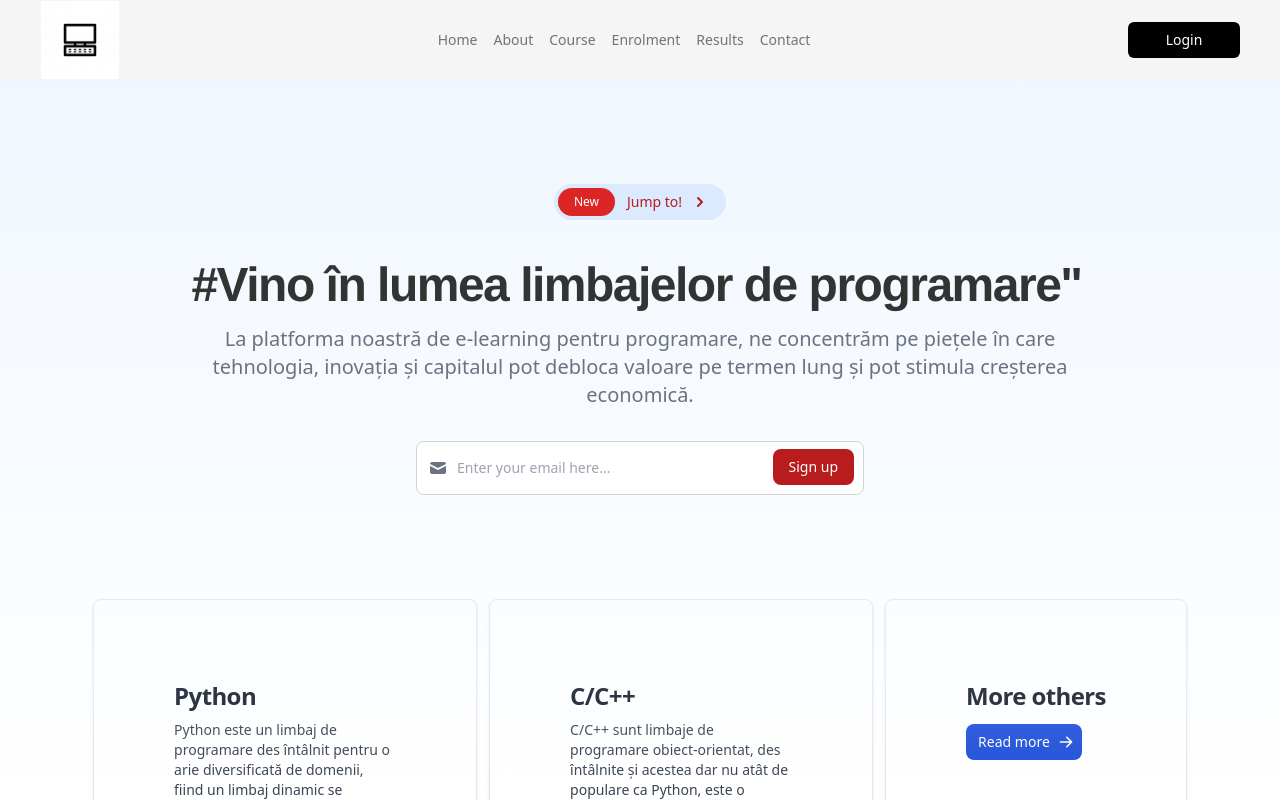
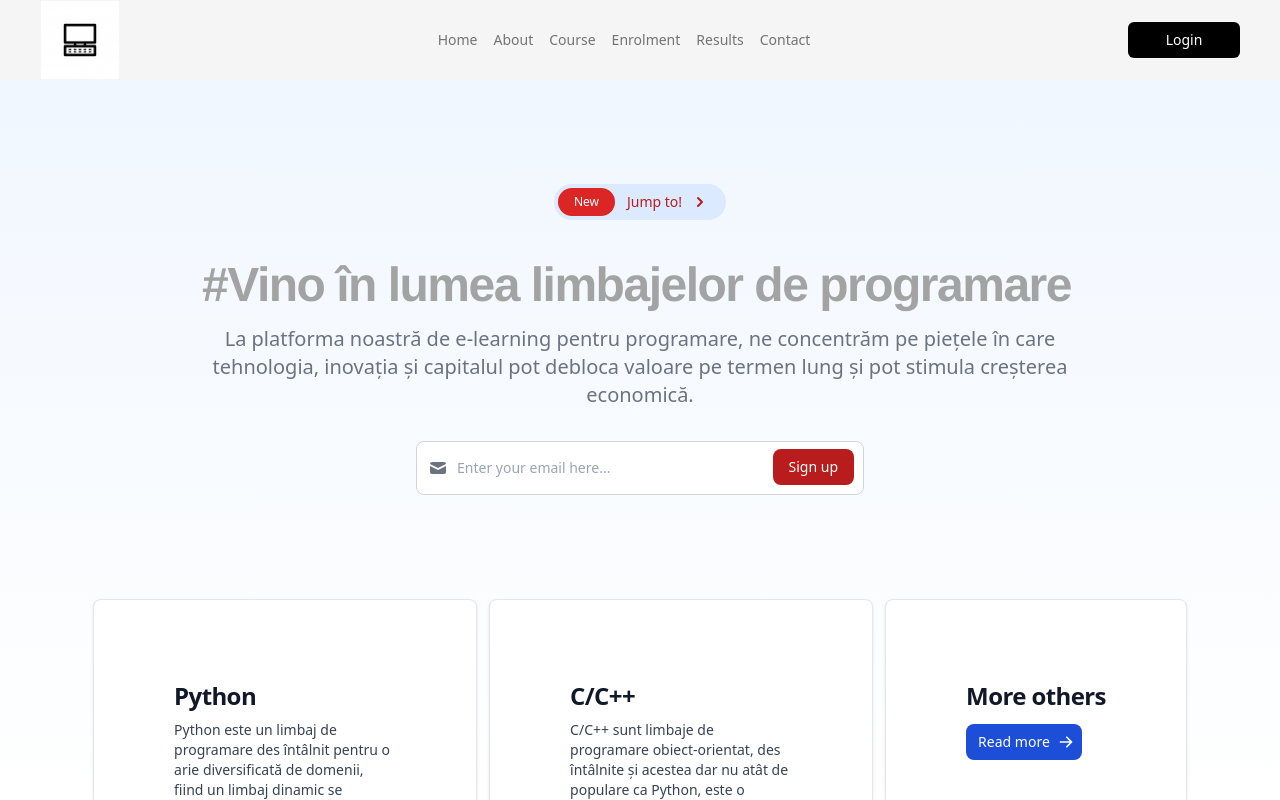
Before and after one commit to amchirica/elearning-typescript, a Next.js app: page / in a window 1280 px wide. Shown: the top 800 px of the page. Built offline with nearby package versions, Linux system fonts and the light colour scheme; no server answers.

Commit message:
fix gradient and text color

```diff
--- a/src/pages/index.tsx
+++ b/src/pages/index.tsx
@@ -29,8 +29,10 @@ const Home = () => {
               ></path>
             </svg>
           </Link>
-          <h1 className="mb-4 text-4xl font-extrabold tracking-tight leading-none text-gray-900 md:text-5xl lg:text-6xl dark:text-white">
-          <span className="text">#Vino în lumea limbajelor de programare"</span>
+          <h1 className="mb-4 text-4xl font-extrabold tracking-tight leading-none md:text-5xl lg:text-6xl">
+            <span className="text text-white">
+              #Vino în lumea limbajelor de programare
+            </span>
           </h1>
           <p className="mb-8 text-lg font-normal text-gray-500 lg:text-xl sm:px-16 lg:px-48 dark:text-gray-200">
             La platforma noastră de e-learning pentru programare, ne concentrăm
@@ -76,7 +78,7 @@ const Home = () => {
         <div className="bg-gradient-to-b from-blue-50 to-transparent dark:from-blue-900 w-full h-full absolute top-0 left-0 z-0"></div>
       </div>
 
-      <div className="flex flex-wrap gap-3 justify-center">
+      <div className="flex flex-wrap gap-3 justify-center z-40">
         <div className="max-w-sm p-20 bg-white border border-gray-200 rounded-lg shadow dark:bg-gray-800 dark:border-gray-700">
           <Link href="/courses">
             <h5 className="mb-2 text-2xl font-bold tracking-tight text-gray-900 dark:text-white">
@@ -124,7 +126,7 @@ const Home = () => {
             href="/courses"
             className="inline-flex items-center px-3 py-2 text-sm font-medium text-center text-white bg-blue-700 rounded-lg hover:bg-blue-800 focus:ring-4 focus:outline-none focus:ring-blue-300 dark:bg-blue-600 dark:hover:bg-blue-700 dark:focus:ring-blue-800"
           >
-            Read more
+            <button>Read more</button>
             <svg
               aria-hidden="true"
               className="w-4 h-4 ml-2 -mr-1"
--- a/src/styles/globals.css
+++ b/src/styles/globals.css
@@ -25,16 +25,14 @@
   justify-content: center;
   align-items: center;
   height: 10vh;
-
 }
 
-
-@media (max-width: 768px) { /* Media query pentru ecrane de maxim 768px (exemplu: ecrane de telefon) */
+@media (max-width: 768px) {
+  /* Media query pentru ecrane de maxim 768px (exemplu: ecrane de telefon) */
   .h3 {
     margin-left: 0; /* Anulăm margin-left pentru a centra pe axa orizontală pe ecrane mobile */
   }
 }
-
 
 .contact {
   width: 1300px;
@@ -45,25 +43,31 @@
   margin-right: 20px;
 }
 
-
 .text {
   font-size: 3rem;
   font-weight: 800;
   font-family: "Helvetica Neue", sans-serif;
-  color: #333;
+  color: #fff;
   white-space: nowrap;
   overflow: hidden;
-  border-right: 0.15em solid #333;
-  animation: typing 3s steps(40, end), blink-caret 0.75s step-end infinite;
+  border-right: 0.15em solid #fff;
+  animation: typing 3s steps(40, end) infinite,
+    blink-caret 0.75s step-end infinite;
 }
 
 /* Animatie de tastare */
 @keyframes typing {
-  from {
+  0% {
     width: 0;
+    color: gray;
   }
-  to {
+  50% {
     width: 100%;
+    color: white;
+  }
+  100% {
+    width: 0;
+    color: gray;
   }
 }
 
@@ -74,7 +78,7 @@
     border-color: transparent;
   }
   50% {
-    border-color: #333;
+    border-color: #fff;
   }
 }
 
```
